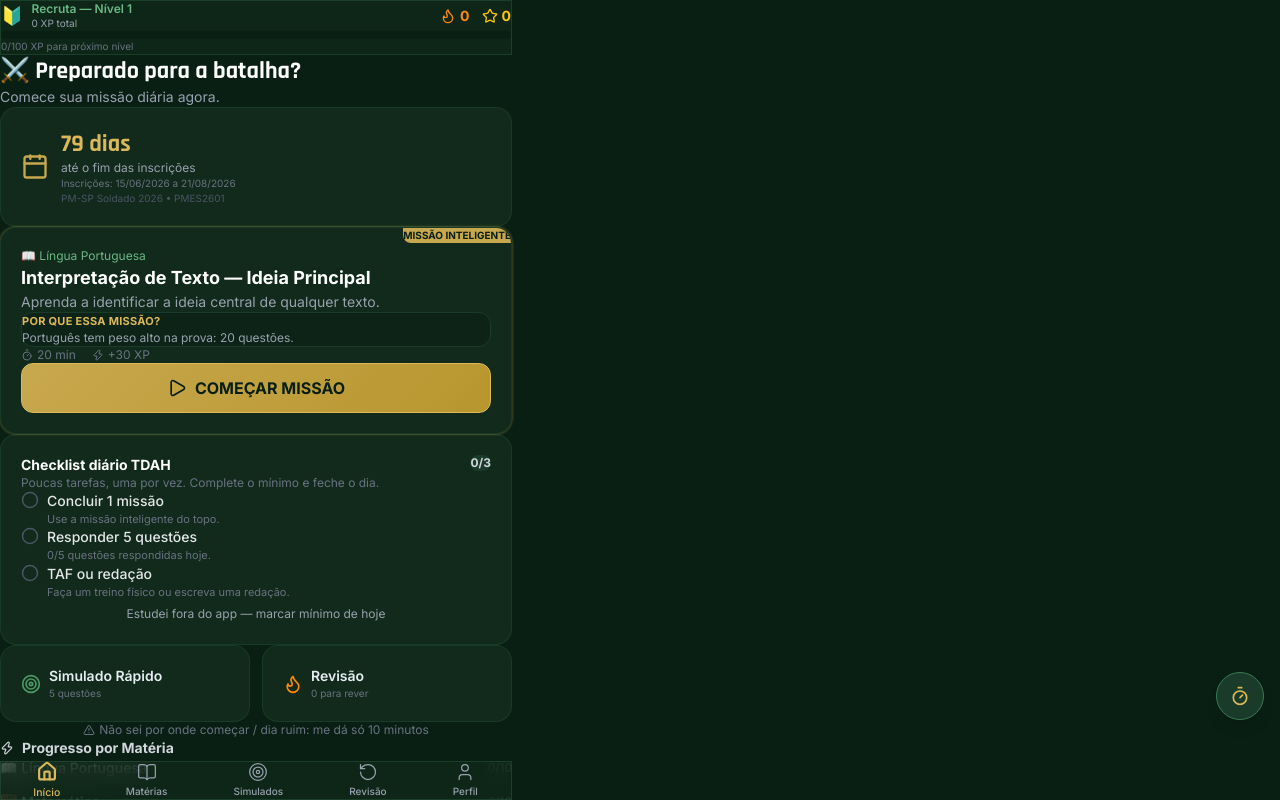
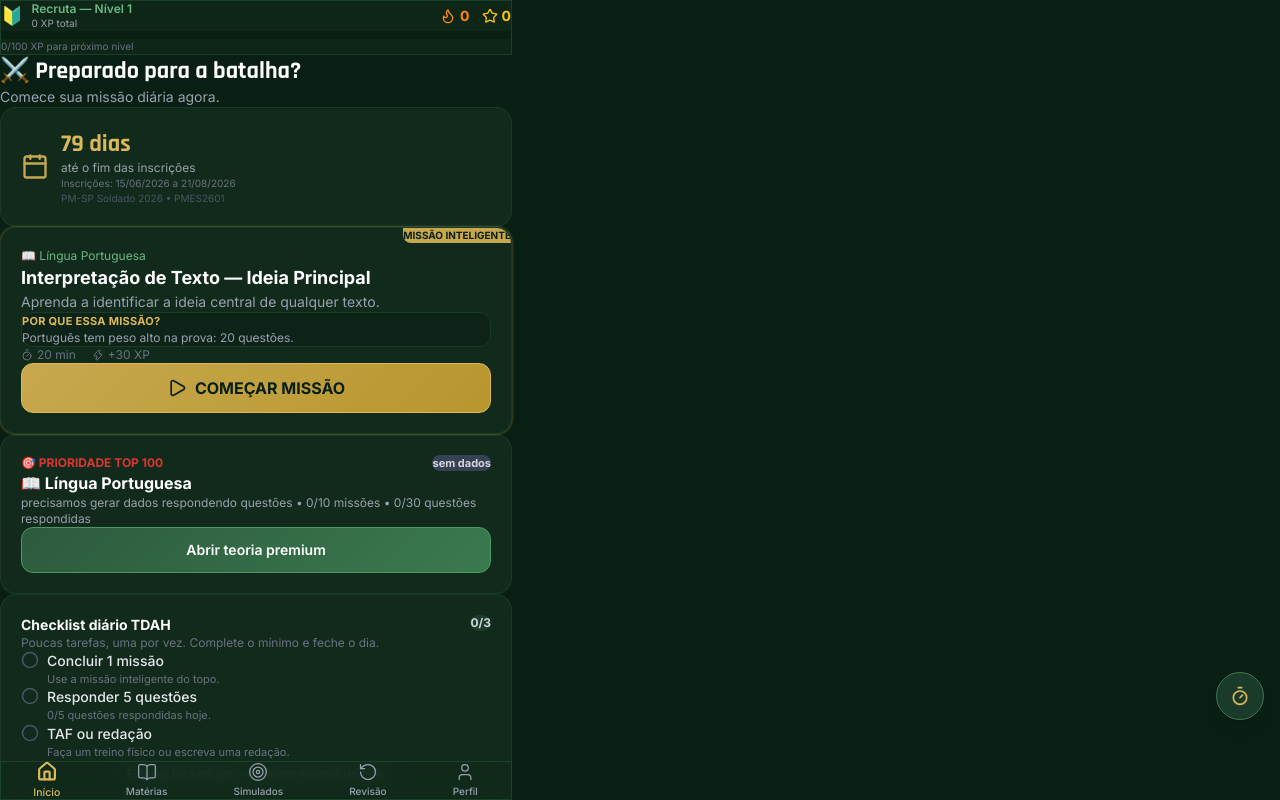
Before and after one commit to wesley956/pm26, a React (Vite) app: page / in a window 1280 px wide. Shown: the top 800 px of the page. Built offline with nearby package versions, Linux system fonts and the light colour scheme.

Commit message:
Show top 100 priority on dashboard

```diff
--- a/src/components/Dashboard.tsx
+++ b/src/components/Dashboard.tsx
@@ -1,6 +1,7 @@
 import { useApp } from '../store';
 import { subjects } from '../data/subjects';
 import { getPrimaryDeadlineInfo, getSubjectProgress } from '../utils';
+import { questions } from '../data/questions';
 import { chooseSmartStudyAction } from '../utils/smartStudy';
 import { buildDailyChecklist } from '../utils/dailyChecklist';
 import { Play, Flame, Calendar, Target, Zap, ChevronRight, Timer, AlertTriangle, CheckCircle2, Circle } from 'lucide-react';
@@ -16,6 +17,43 @@ export default function Dashboard({ onNavigate }: { onNavigate: (tab: string, da
   const totalAnswered = Object.keys(profile.completedQuestions).length;
   const correctCount = Object.values(profile.completedQuestions).filter(q => q.correct).length;
   const accuracy = totalAnswered > 0 ? Math.round((correctCount / totalAnswered) * 100) : 0;
+
+  const subjectStats = subjects.map(sub => {
+    const prefix = sub.id === 'portugues' ? 'pt' : sub.id === 'matematica' ? 'mt' : sub.id === 'gerais' ? 'cg' : sub.id === 'informatica' ? 'inf' : 'ap';
+    const answered = Object.values(profile.completedQuestions).filter(q => q.questionId.startsWith(prefix));
+    const total = answered.length;
+    const correct = answered.filter(q => q.correct).length;
+    const pct = total > 0 ? Math.round((correct / total) * 100) : 0;
+    const missionProgress = getSubjectProgress(sub.id, profile.completedMissions);
+    const questionCount = questions.filter(q => q.subjectId === sub.id).length;
+
+    const lowPracticePenalty = total < 5 ? 30 : 0;
+    const lowAccuracyPenalty = total > 0 ? Math.max(0, 75 - pct) : 25;
+    const missionPenalty = Math.max(0, sub.missions.length - missionProgress) * 3;
+    const strategicWeight =
+      sub.id === 'portugues' ? 20 :
+      sub.id === 'matematica' ? 16 :
+      sub.id === 'gerais' ? 16 :
+      sub.id === 'administracao' ? 12 :
+      6;
+
+    const priorityScore = lowPracticePenalty + lowAccuracyPenalty + missionPenalty + strategicWeight;
+
+    const reason =
+      total < 5 ? 'precisamos gerar dados respondendo questões' :
+      pct < 60 ? 'acerto baixo para meta top 100' :
+      missionProgress < sub.missions.length ? 'ainda há teoria premium para concluir' :
+      'manter revisão e volume';
+
+    const action =
+      missionProgress < sub.missions.length ? 'Abrir teoria premium' :
+      pct < 70 ? 'Treinar questões e revisar erros' :
+      'Fazer revisão rápida';
+
+    return { ...sub, total, correct, pct, missionProgress, questionCount, priorityScore, reason, action };
+  });
+
+  const topPriority = [...subjectStats].sort((a, b) => b.priorityScore - a.priorityScore)[0];
 
   // Check if studied today
   const today = new Date().toISOString().slice(0, 10);
@@ -105,6 +143,39 @@ export default function Dashboard({ onNavigate }: { onNavigate: (tab: string, da
           </button>
         </div>
       </div>
+
+      {/* Top 100 Priority */}
+      {topPriority && (
+        <div className="card border-l-4 border-danger">
+          <div className="flex items-start justify-between gap-3">
+            <div>
+              <p className="text-xs font-bold text-danger">🎯 PRIORIDADE TOP 100</p>
+              <h3 className="text-base font-bold text-white mt-1">
+                {topPriority.icon} {topPriority.name}
+              </h3>
+            </div>
+            <span className={`text-[11px] font-bold px-2 py-1 rounded-full ${
+              topPriority.total === 0 ? 'bg-gray-700 text-gray-300' :
+              topPriority.pct >= 75 ? 'bg-success/15 text-success' :
+              topPriority.pct >= 60 ? 'bg-gold-500/15 text-gold-400' :
+              'bg-danger/15 text-danger'
+            }`}>
+              {topPriority.total > 0 ? `${topPriority.pct}%` : 'sem dados'}
+            </span>
+          </div>
+
+          <p className="text-xs text-gray-400 mt-2">
+            {topPriority.reason} • {topPriority.missionProgress}/{topPriority.missions.length} missões • {topPriority.total}/{topPriority.questionCount} questões respondidas
+          </p>
+
+          <button
+            onClick={() => onNavigate('subject', { subjectId: topPriority.id })}
+            className="btn-primary w-full mt-3 text-sm"
+          >
+            {topPriority.action}
+          </button>
+        </div>
+      )}
 
       {/* Daily ADHD Checklist */}
       <div className="card border-l-4 border-pm-500">
```
